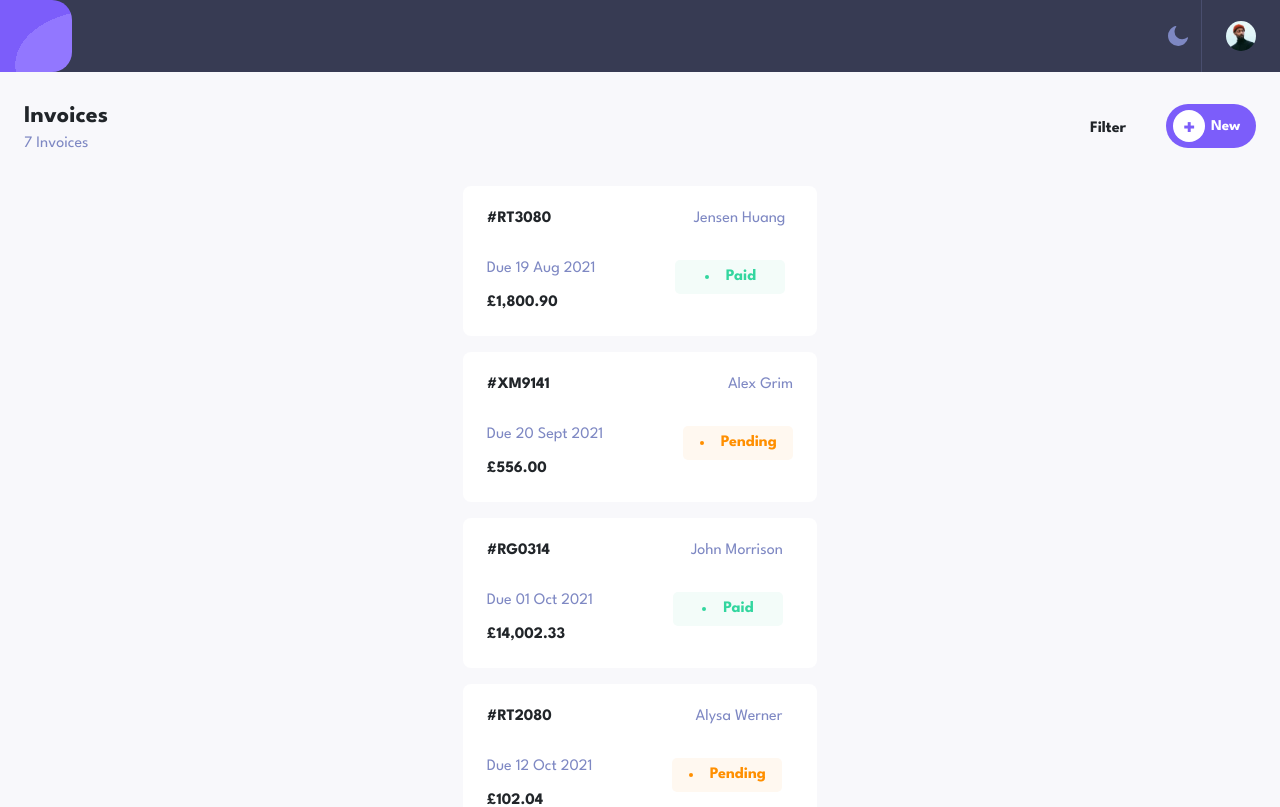
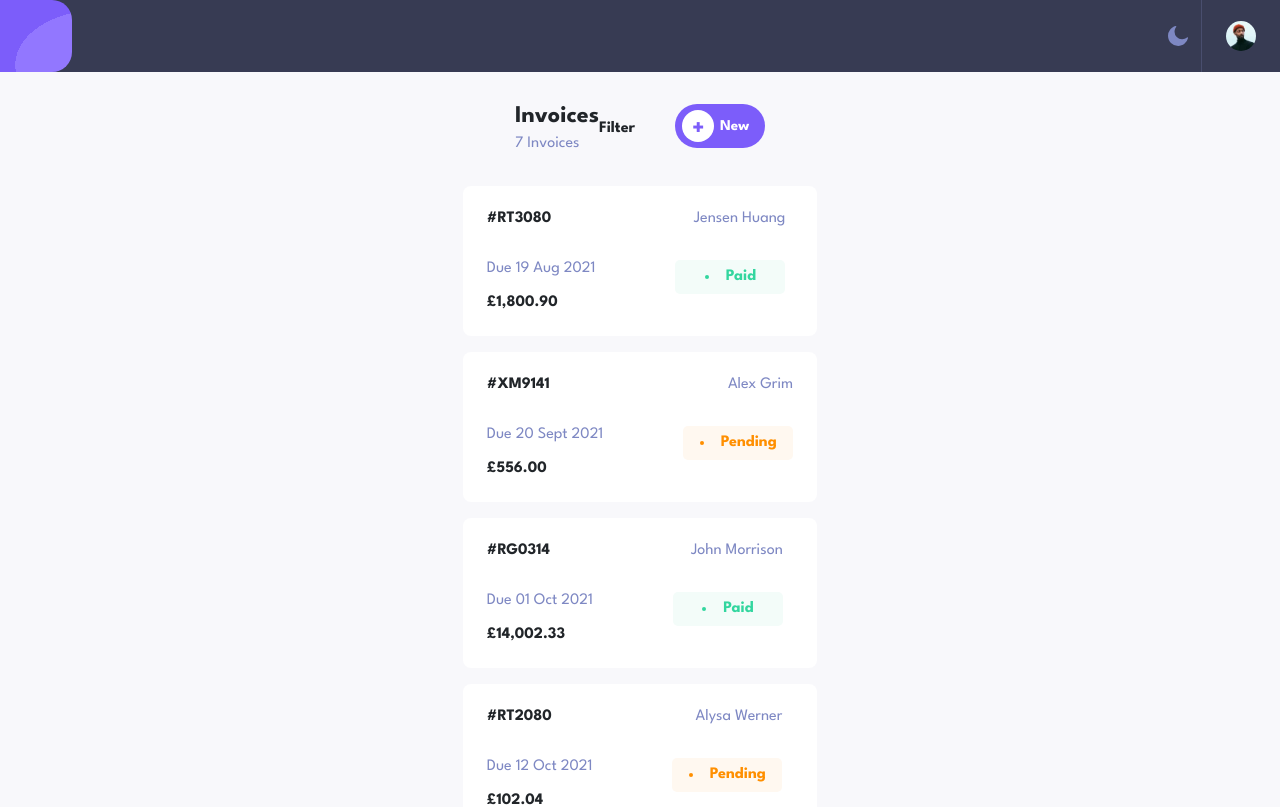
Before and after one commit to kebin20/invoice-app, a Vue app: page /invoices in a window 1280 px wide. Shown: the top 807 px of the page. Built offline with nearby package versions, Linux system fonts and the light colour scheme; no server answers; some icons are missing.

Commit message:
chore: moved menu bar inside invoice list component

```diff
--- a/src/App.vue
+++ b/src/App.vue
@@ -1,20 +1,17 @@
 <template>
   <div id="app">
     <TheNavbar />
-    <TheMenuBar />
     <router-view></router-view>
   </div>
 </template>
 
 <script>
 import TheNavbar from './components/layout/TheNavbar.vue'
-import TheMenuBar from './components/layout/TheMenuBar.vue'
 
 export default {
   name: 'App',
   components: {
-    TheNavbar,
-    TheMenuBar
+    TheNavbar
   }
 }
 </script>
--- a/src/pages/InvoiceList.vue
+++ b/src/pages/InvoiceList.vue
@@ -1,5 +1,6 @@
 <template>
   <section class="d-flex flex-column align-items-center">
+    <TheMenuBar />
     <ul class="p-0 mx-5" v-if="!isLoading">
       <InvoiceCard :invoices="INVOICE_DATA" />
     </ul>
@@ -15,13 +16,15 @@
 
 <script>
 import InvoiceCard from '../components/InvoiceCard.vue'
+import TheMenuBar from '../components/layout/TheMenuBar.vue'
 import INVOICE_DATA from '../../data.json'
 import axios from 'axios'
 
 export default {
   name: 'InvoiceList',
   components: {
-    InvoiceCard
+    InvoiceCard,
+    TheMenuBar
   },
   created() {
     axios
```
